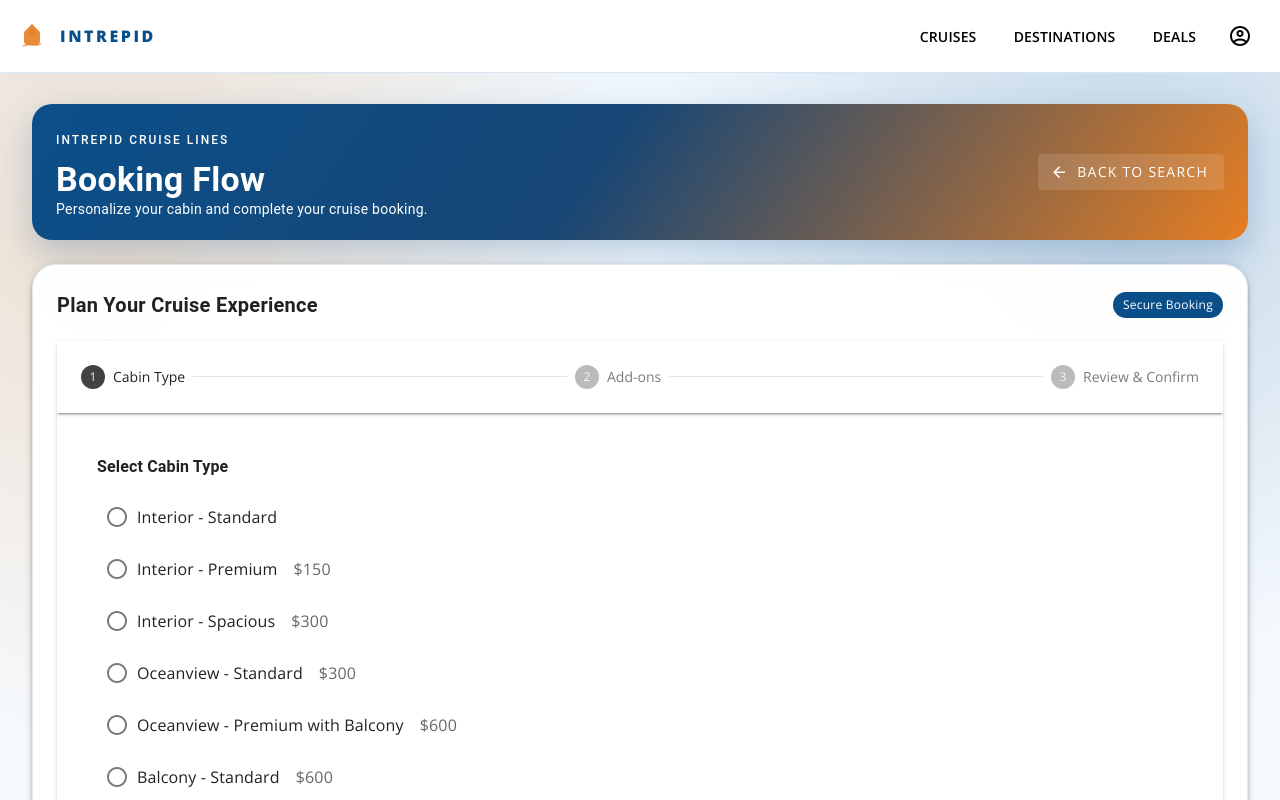
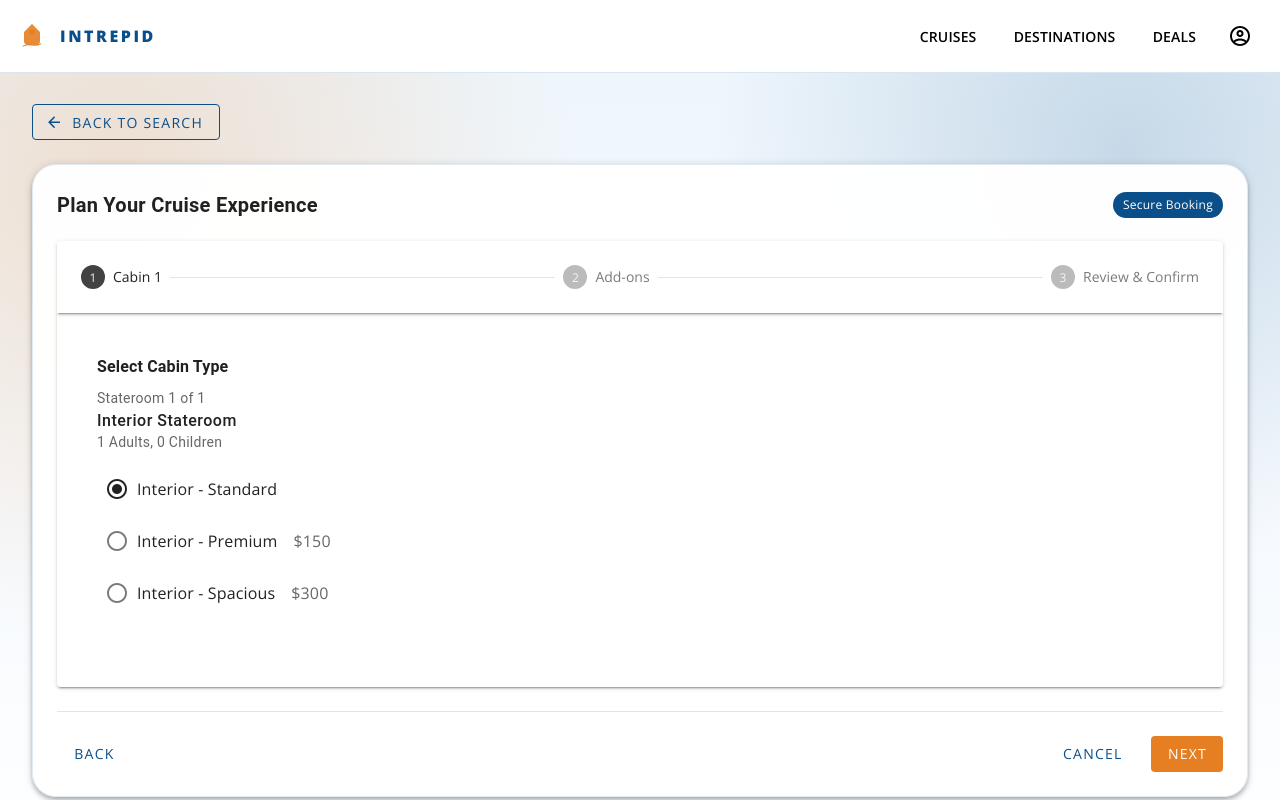
Before and after one commit to ryan-woo-slalom/Cruise-Search-Mobile, a Vue app: page /booking-flow in a window 1280 px wide. Shown: the top 800 px of the page. Built offline with nearby package versions, Linux system fonts and the light colour scheme; the HTML template or start-up script is replaced by a standard one.

Commit message:
Added design updates to the Booking Landing and Booking Flow

```diff
--- a/src/views/BookingFlowView.vue
+++ b/src/views/BookingFlowView.vue
@@ -1,5 +1,5 @@
 <script setup lang="ts">
-import { ref } from 'vue'
+import { computed, ref } from 'vue'
 import { useRouter, useRoute } from 'vue-router'
 import type { CruiseDeparture, StateroomPricing } from '../types/cruise'
 import cruiseData from '../data/metrics.json'
@@ -7,8 +7,12 @@ import cruiseData from '../data/metrics.json'
 const router = useRouter()
 const route = useRoute()
 
+type StateroomType = keyof StateroomPricing
+
 const cruiseId = route.query.cruiseId as string
-const stateroomTypes = route.query.stateroomTypes ? (JSON.parse(route.query.stateroomTypes as string) as (keyof StateroomPricing)[]) : ['interior']
+const stateroomTypes = route.query.stateroomTypes
+  ? (JSON.parse(route.query.stateroomTypes as string) as StateroomType[])
+  : (['interior'] as StateroomType[])
 const adults = parseInt(route.query.adults as string) || 0
 const children = parseInt(route.query.children as string) || 0
 const totalPrice = parseInt(route.query.totalPrice as string) || 0
@@ -17,22 +21,153 @@ const pricePerPerson = parseInt(route.query.pricePerPerson as string) || 0
 
 const cruise = (cruiseData as CruiseDeparture[]).find((c) => c.id === cruiseId)
 
+interface BookingStateroom {
+  stateroomType: StateroomType
+  adults: number
+  children: number
+}
+
+interface CabinOption {
+  id: string
+  label: string
+  price: number
+}
+
+const stateroomTypeLabels: Record<StateroomType, string> = {
+  interior: 'Interior',
+  oceanview: 'Oceanview',
+  balcony: 'Balcony',
+  suite: 'Suite',
+}
+
+const cabinVariantsByType: Record<StateroomType, Array<{ key: string; label: string; price: number }>> = {
+  interior: [
+    { key: 'standard', label: 'Standard', price: 0 },
+    { key: 'premium', label: 'Premium', price: 150 },
+    { key: 'spacious', label: 'Spacious', price: 300 },
+  ],
+  oceanview: [
+    { key: 'standard', label: 'Standard', price: 0 },
+    { key: 'premium', label: 'Premium with Balcony', price: 300 },
+  ],
+  balcony: [
+    { key: 'standard', label: 'Standard', price: 0 },
+    { key: 'deluxe', label: 'Deluxe', price: 300 },
+    { key: 'grand', label: 'Grand', price: 600 },
+  ],
+  suite: [
+    { key: 'grand', label: 'Grand', price: 0 },
+    { key: 'penthouse', label: 'Penthouse', price: 500 },
+  ],
+}
+
+function parseStateroomDetails(
+  detailsValue: unknown,
+  fallbackTypes: StateroomType[],
+  totalAdults: number,
+  totalChildren: number,
+): BookingStateroom[] {
+  const allowedTypes: StateroomType[] = ['interior', 'oceanview', 'balcony', 'suite']
+
+  if (typeof detailsValue === 'string') {
+    try {
+      const parsed = JSON.parse(detailsValue) as Array<{ stateroomType?: string; adults?: number; children?: number }>
+      const sanitized = parsed
+        .map((room) => {
+          if (!room || !room.stateroomType || !allowedTypes.includes(room.stateroomType as StateroomType)) {
+            return null
+          }
+
+          return {
+            stateroomType: room.stateroomType as StateroomType,
+            adults: Math.max(Number(room.adults) || 0, 0),
+            children: Math.max(Number(room.children) || 0, 0),
+          }
+        })
+        .filter((room): room is BookingStateroom => room !== null)
+
+      if (sanitized.length > 0) {
+        return sanitized
+      }
+    } catch {
+      // Fallback to stateroomTypes query parsing below
+    }
+  }
+
+  const sanitizedTypes = fallbackTypes.filter((type): type is StateroomType => allowedTypes.includes(type))
+  const roomTypes: StateroomType[] = sanitizedTypes.length > 0 ? sanitizedTypes : ['interior']
+  const roomCount = roomTypes.length
+  const initialRooms: BookingStateroom[] = roomTypes.map((type) => ({ stateroomType: type, adults: 1, children: 0 }))
+
+  let remainingAdults = Math.max(totalAdults - roomCount, 0)
+  let remainingChildren = Math.max(totalChildren, 0)
+
+  while (remainingAdults > 0 || remainingChildren > 0) {
+    let changed = false
+
+    for (const room of initialRooms) {
+      const roomGuests = room.adults + room.children
+
+      if (roomGuests < 4 && remainingAdults > 0) {
+        room.adults += 1
+        remainingAdults -= 1
+        changed = true
+      }
+
+      if (room.adults + room.children < 4 && remainingChildren > 0) {
+        room.children += 1
+        remainingChildren -= 1
+        changed = true
+      }
+
+      if (remainingAdults <= 0 && remainingChildren <= 0) {
+        break
+      }
+    }
+
+    if (!changed) {
+      break
+    }
+  }
+
+  return initialRooms
+}
+
+const bookingStaterooms = parseStateroomDetails(route.query.stateroomDetails, stateroomTypes, adults, children)
+
+function getCabinOptionsForType(stateroomType: StateroomType): CabinOption[] {
+  return cabinVariantsByType[stateroomType].map((variant) => ({
+    id: `${stateroomType}-${variant.key}`,
+    label: `${stateroomTypeLabels[stateroomType]} - ${variant.label}`,
+    price: variant.price,
+  }))
+}
+
 const currentStep = ref(1)
-const selectedCabinType = ref<string>('')
+const selectedCabinTypes = ref<string[]>(
+  bookingStaterooms.map((room) => getCabinOptionsForType(room.stateroomType)[0]?.id ?? ''),
+)
 const selectedAddOns = ref<string[]>([])
 
-const cabinTypeOptions = [
-  { id: 'interior-standard', label: 'Interior - Standard', type: 'Interior', price: 0 },
-  { id: 'interior-premium', label: 'Interior - Premium', type: 'Interior', price: 150 },
-  { id: 'interior-spacious', label: 'Interior - Spacious', type: 'Interior', price: 300 },
-  { id: 'oceanview-standard', label: 'Oceanview - Standard', type: 'Oceanview', price: 300 },
-  { id: 'oceanview-premium', label: 'Oceanview - Premium with Balcony', type: 'Oceanview', price: 600 },
-  { id: 'balcony-standard', label: 'Balcony - Standard', type: 'Balcony', price: 600 },
-  { id: 'balcony-deluxe', label: 'Balcony - Deluxe', type: 'Balcony', price: 900 },
-  { id: 'balcony-grand', label: 'Balcony - Grand', type: 'Balcony', price: 1200 },
-  { id: 'suite-grand', label: 'Suite - Grand', type: 'Suite', price: 1500 },
-  { id: 'suite-penthouse', label: 'Suite - Penthouse', type: 'Suite', price: 2000 },
-]
+const cabinStepCount = bookingStaterooms.length
+const addOnsStepValue = cabinStepCount + 1
+const reviewStepValue = cabinStepCount + 2
+const totalStepCount = reviewStepValue
+
+const bookingSteps = computed(() => [
+  ...bookingStaterooms.map((room, index) => `${stateroomTypeLabels[room.stateroomType]} Cabin ${index + 1}`),
+  'Add-ons',
+  'Review & Confirm',
+])
+const mobileStepProgress = computed(() => (currentStep.value / totalStepCount) * 100)
+const currentStepLabel = computed(() => bookingSteps.value[currentStep.value - 1] ?? '')
+const cabinUpgradeCost = computed(() =>
+  bookingStaterooms.reduce((sum, room, index) => {
+    const selectedId = selectedCabinTypes.value[index]
+    const selectedOption = getCabinOptionsForType(room.stateroomType).find((opt) => opt.id === selectedId)
+    return sum + (selectedOption?.price ?? 0)
+  }, 0),
+)
 
 const addOnOptions = [
   { id: 'beverage', label: 'Beverage Package', price: 200 },
@@ -50,7 +185,7 @@ function formatCurrency(value: number): string {
 }
 
 function nextStep(): void {
-  if (currentStep.value < 3) {
+  if (currentStep.value < totalStepCount) {
     currentStep.value++
   }
 }
@@ -61,8 +196,28 @@ function previousStep(): void {
   }
 }
 
+function goBackToBookingLanding(): void {
+  router.push({
+    name: 'booking-landing',
+    query: {
+      cruiseId,
+      stateroomTypes: route.query.stateroomTypes,
+      stateroomDetails: route.query.stateroomDetails,
+      adults: route.query.adults,
+      children: route.query.children,
+      totalPrice: route.query.totalPrice,
+      pricePerStateroom: route.query.pricePerStateroom,
+      pricePerPerson: route.query.pricePerPerson,
+    },
+  })
+}
+
 function completeBooking(): void {
   // Booking complete - could redirect to confirmation page or back to home
+  router.push('/')
+}
+
+function goBack(): void {
   router.push('/')
 }
 
@@ -78,19 +233,20 @@ function updateAddOnCost(): void {
     return sum + (addOn?.price || 0)
   }, 0)
 }
+
+function selectedCabinLabel(room: BookingStateroom, index: number): string {
+  const selectedId = selectedCabinTypes.value[index]
+  const selectedOption = getCabinOptionsForType(room.stateroomType).find((opt) => opt.id === selectedId)
+  return selectedOption?.label ?? 'Not selected'
+}
 </script>
 
 <template>
   <v-container fluid class="booking-flow-page pa-3 pa-sm-5 pa-md-8">
-    <div class="booking-flow-header mb-6">
-      <div class="d-flex align-center justify-space-between flex-wrap ga-3">
-        <div>
-          <div class="text-overline text-white mb-1">Intrepid Cruise Lines</div>
-          <h1 class="text-h4 font-weight-bold text-white">Booking Flow</h1>
-          <p class="text-body-2 text-white mb-0">Personalize your cabin and complete your cruise booking.</p>
-        </div>
-        <v-btn color="white" variant="tonal" prepend-icon="mdi-arrow-left" @click="cancelBooking">Back to Search</v-btn>
-      </div>
+    <div class="booking-landing-header mb-6">
+      <v-btn color="secondary" variant="outlined" prepend-icon="mdi-arrow-left" @click="goBack">
+        Back to Search
+      </v-btn>
     </div>
 
     <v-card rounded="xl" elevation="4" class="booking-flow-card">
@@ -101,22 +257,52 @@ function updateAddOnCost(): void {
           <v-chip color="secondary" size="small" variant="flat">Secure Booking</v-chip>
         </div>
 
+        <div class="step-progress-mobile mb-5">
+          <div class="d-flex align-center justify-space-between mb-2">
+            <span class="text-caption text-medium-emphasis">Step {{ currentStep }} of {{ totalStepCount }}</span>
+            <span class="text-caption font-weight-medium">{{ currentStepLabel }}</span>
+          </div>
+          <v-progress-linear
+            :model-value="mobileStepProgress"
+            color="secondary"
+            height="8"
+            rounded
+          />
+        </div>
+
         <v-stepper v-model="currentStep" class="mb-6">
-          <v-stepper-header>
-            <v-stepper-item :complete="currentStep > 1" :value="1" title="Cabin Type" />
+          <v-stepper-header class="stepper-header-desktop">
+            <template v-for="(_, index) in bookingStaterooms" :key="`cabin-step-${index}`">
+              <v-stepper-item
+                :complete="currentStep > index + 1"
+                :value="index + 1"
+                :title="`Cabin ${index + 1}`"
+              />
+              <v-divider />
+            </template>
+            <v-stepper-item :complete="currentStep > addOnsStepValue" :value="addOnsStepValue" title="Add-ons" />
             <v-divider />
-            <v-stepper-item :complete="currentStep > 2" :value="2" title="Add-ons" />
-            <v-divider />
-            <v-stepper-item :value="3" title="Review & Confirm" />
+            <v-stepper-item :value="reviewStepValue" title="Review & Confirm" />
           </v-stepper-header>
 
           <v-stepper-window>
-            <!-- Step 1: Cabin Type -->
-            <v-stepper-window-item :value="1">
+            <!-- Cabin Selection Steps -->
+            <v-stepper-window-item
+              v-for="(stateroom, index) in bookingStaterooms"
+              :key="`cabin-step-content-${index}`"
+              :value="index + 1"
+            >
               <div class="pa-4">
-                <h3 class="text-subtitle-1 font-weight-bold mb-4">Select Cabin Type</h3>
-                <v-radio-group v-model="selectedCabinType">
-                  <div v-for="option in cabinTypeOptions" :key="option.id" class="mb-3">
+                <h3 class="text-subtitle-1 font-weight-bold mb-2">Select Cabin Type</h3>
+                <div class="mb-4">
+                  <div class="text-body-2 text-medium-emphasis">Stateroom {{ index + 1 }} of {{ cabinStepCount }}</div>
+                  <div class="text-body-1 font-weight-medium">{{ stateroomTypeLabels[stateroom.stateroomType] }} Stateroom</div>
+                  <div class="text-body-2 text-medium-emphasis">
+                    {{ stateroom.adults }} Adults, {{ stateroom.children }} Children
+                  </div>
+                </div>
+                <v-radio-group v-model="selectedCabinTypes[index]">
+                  <div v-for="option in getCabinOptionsForType(stateroom.stateroomType)" :key="option.id" class="mb-3">
                     <v-radio :value="option.id">
                       <template #label>
                         <div class="d-flex justify-space-between w-100 ga-4">
@@ -130,8 +316,8 @@ function updateAddOnCost(): void {
               </div>
             </v-stepper-window-item>
 
-            <!-- Step 2: Add-ons -->
-            <v-stepper-window-item :value="2">
+            <!-- Add-ons Step -->
+            <v-stepper-window-item :value="addOnsStepValue">
               <div class="pa-4">
                 <h3 class="text-subtitle-1 font-weight-bold mb-4">Select Add-ons</h3>
                 <div class="mb-4">
@@ -159,8 +345,8 @@ function updateAddOnCost(): void {
               </div>
             </v-stepper-window-item>
 
-            <!-- Step 3: Review & Confirm -->
-            <v-stepper-window-item :value="3">
+            <!-- Review & Confirm Step -->
+            <v-stepper-window-item :value="reviewStepValue">
               <div class="pa-4">
                 <h3 class="text-subtitle-1 font-weight-bold mb-4">Review Your Booking</h3>
                 <v-row class="mb-6">
@@ -174,9 +360,13 @@ function updateAddOnCost(): void {
                       <div class="text-body-1 font-weight-medium">{{ adults }} Adults, {{ children }} Children</div>
                     </div>
                     <div class="mb-3">
-                      <div class="text-body-2 text-medium-emphasis">Cabin Type</div>
-                      <div class="text-body-1 font-weight-medium">
-                        {{ cabinTypeOptions.find((o) => o.id === selectedCabinType)?.label || 'Not selected' }}
+                      <div class="text-body-2 text-medium-emphasis">Selected Cabin Types</div>
+                      <div
+                        v-for="(stateroom, index) in bookingStaterooms"
+                        :key="`review-cabin-${index}`"
+                        class="text-body-1 font-weight-medium"
+                      >
+                        Stateroom {{ index + 1 }}: {{ selectedCabinLabel(stateroom, index) }}
                       </div>
                     </div>
                   </v-col>
@@ -187,13 +377,19 @@ function updateAddOnCost(): void {
                         <div class="text-h6 font-weight-bold">{{ formatCurrency(totalPrice) }}</div>
                       </div>
                       <div class="mb-4">
+                        <div class="text-body-2 text-medium-emphasis mb-1">Cabin Upgrades</div>
+                        <div class="text-h6 font-weight-bold">{{ formatCurrency(cabinUpgradeCost) }}</div>
+                      </div>
+                      <div class="mb-4">
                         <div class="text-body-2 text-medium-emphasis mb-1">Add-ons</div>
                         <div class="text-h6 font-weight-bold">{{ formatCurrency(addOnCost) }}</div>
                       </div>
                       <v-divider class="my-3" />
                       <div>
                         <div class="text-body-2 text-medium-emphasis mb-1">Grand Total</div>
-                        <div class="text-h5 font-weight-bold total-highlight">{{ formatCurrency(totalPrice + addOnCost) }}</div>
+                        <div class="text-h5 font-weight-bold total-highlight">
+                          {{ formatCurrency(totalPrice + cabinUpgradeCost + addOnCost) }}
+                        </div>
                       </div>
                     </v-card>
                   </v-col>
@@ -207,17 +403,16 @@ function updateAddOnCost(): void {
 
         <div class="d-flex align-center justify-space-between">
           <v-btn
-            :disabled="currentStep === 1"
             variant="text"
             color="secondary"
-            @click="previousStep"
+            @click="goBackToBookingLanding"
           >
             Back
           </v-btn>
           <div class="d-flex ga-3">
             <v-btn variant="text" color="secondary" @click="cancelBooking">Cancel</v-btn>
             <v-btn
-              v-if="currentStep < 3"
+              v-if="currentStep < totalStepCount"
               color="primary"
               variant="flat"
               @click="nextStep"
@@ -260,8 +455,22 @@ function updateAddOnCost(): void {
   background: rgba(255, 255, 255, 0.97);
 }
 
+.step-progress-mobile {
+  display: none;
+}
+
 .total-highlight {
   color: #e67e22;
+}
+
+@media (max-width: 959px) {
+  .step-progress-mobile {
+    display: block;
+  }
+
+  .stepper-header-desktop {
+    display: none;
+  }
 }
 
 @media (min-width: 960px) {
--- a/src/views/BookingLandingView.vue
+++ b/src/views/BookingLandingView.vue
@@ -311,6 +311,13 @@ function continueToBooking(): void {
     query: {
       cruiseId: selectedCruiseId.value,
       stateroomTypes: JSON.stringify(editableStaterooms.value.map((sr) => sr.stateroomType)),
+      stateroomDetails: JSON.stringify(
+        editableStaterooms.value.map((sr) => ({
+          stateroomType: sr.stateroomType,
+          adults: sr.adults,
+          children: sr.children,
+        })),
+      ),
       adults: editableStaterooms.value.reduce((sum, sr) => sum + sr.adults, 0),
       children: editableStaterooms.value.reduce((sum, sr) => sum + sr.children, 0),
       totalPrice: calculatedPricing.value.totalPrice,
```
Also changed, not shown: src/router/index.ts (+7 -0 lines), 1 other file (tests, documents, lock files or other folders).
